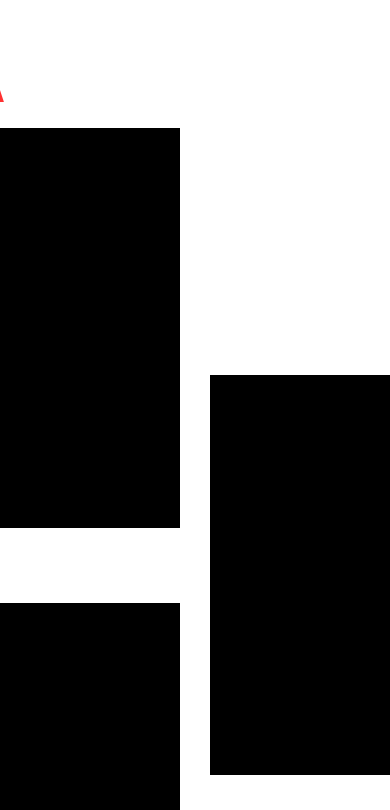
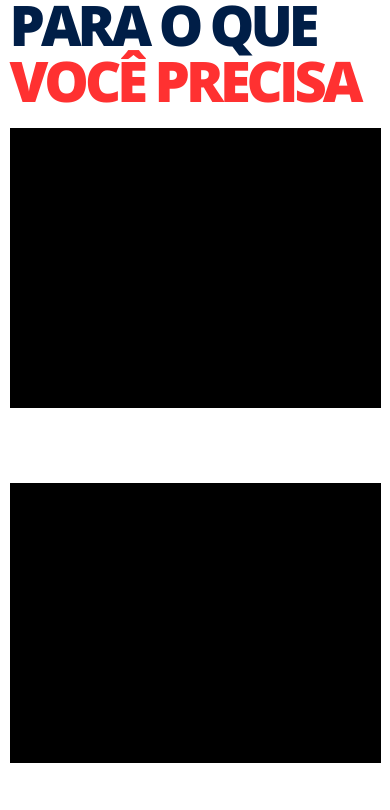
Before and after one commit to GBRbotelho/CHFront, a React (Vite) app: page / in a window 390 px wide. Shown: the part 920-1730 px from the top of the page. Built offline with nearby package versions, Linux system fonts and the light colour scheme.

Commit message:
Small Devices Container 2

```diff
--- a/src/containers/Container2.module.css
+++ b/src/containers/Container2.module.css
@@ -4,21 +4,22 @@
   justify-content: center;
 }
 
-.content{
+.content {
   margin: 0px 130px;
   margin-top: 30px;
   margin-bottom: 15px;
 }
 
-.text h2{
+.text h2 {
   color: #001e47;
 }
 
-.text h3{
+.text h3 {
   color: #ff3131;
 }
 
-.text h2, .text h3{
+.text h2,
+.text h3 {
   font-size: 3.5rem;
   margin: 0px;
   font-weight: 800;
@@ -26,29 +27,28 @@
   line-height: 1;
 }
 
-.cardsContainer{
+.cardsContainer {
   display: flex;
   margin: 20px 0px;
 }
-
 
 .card1 div:not(:first-child) {
   margin-top: 75px;
 }
 
-.card1 div{
+.card1 div {
   width: 530px;
   height: 400px;
   background-color: black;
 }
 
-.card2 section{
+.card2 section {
   width: 530px;
   height: 400px;
   background-color: black;
 }
 
-.card2{
+.card2 {
   flex: 1;
   display: flex;
   flex-direction: column;
@@ -56,14 +56,14 @@
   margin-left: 30px;
 }
 
-.text2{
+.text2 {
   display: flex;
   flex-direction: column;
   justify-content: center;
   align-items: center;
 }
 
-.text2 h2{
+.text2 h2 {
   font-size: 2.8rem;
   margin-top: 30px;
   font-weight: 800;
@@ -74,8 +74,8 @@
   margin-bottom: 20px;
 }
 
-.text2 span{
-    color:#ff3131;
+.text2 span {
+  color: #ff3131;
 }
 
 .container button {
@@ -87,5 +87,26 @@
   font-size: 1.3rem;
   margin: 0px 0px;
   padding: 5px 10px;
-    width:fit-content;
+  width: fit-content;
 }
+
+@media (max-width: 480px) {
+  .cardsContainer {
+    flex-direction: column;
+  }
+
+  .card1 div {
+    width: 371px;
+    height: 280px;
+  }
+
+  .card2 section {
+    width: 371px;
+    height: 280px;
+  }
+
+  .card2 {
+    margin-left: 0;
+    margin-top: 75px;
+  }
+}
```
Lines whose indentation alone changed are shown as unchanged.
